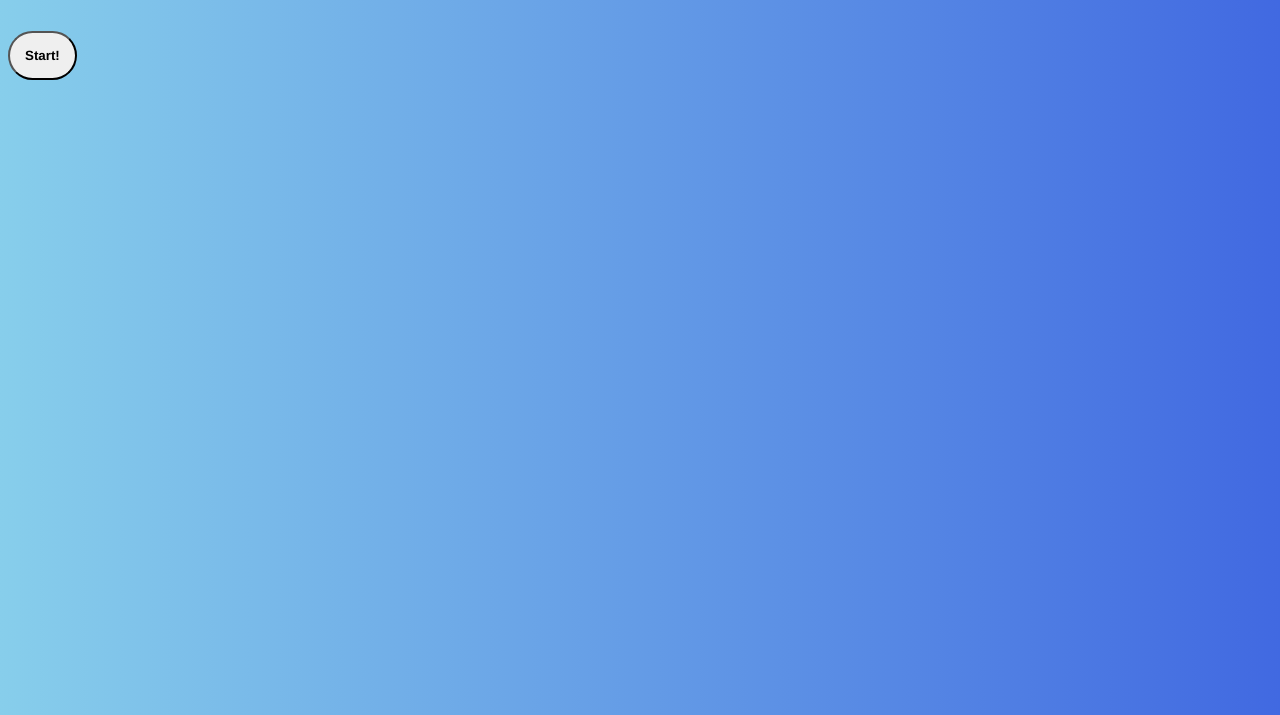
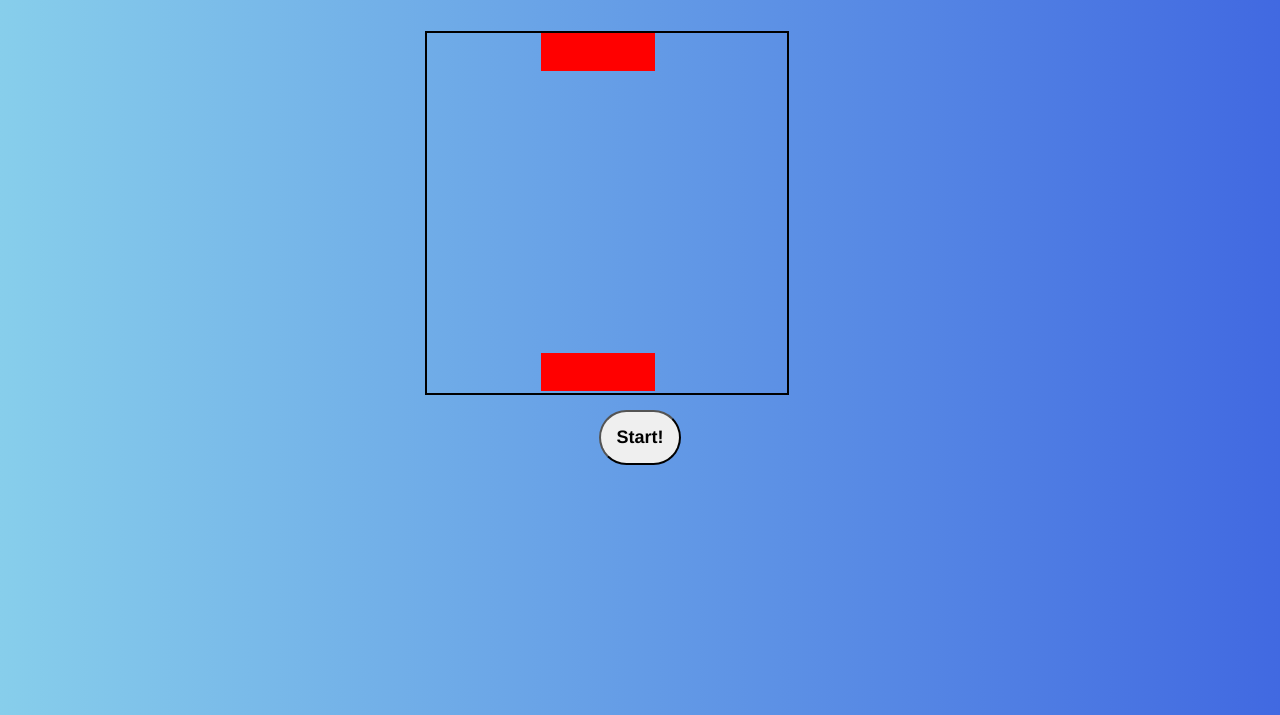
Before and after one commit to StevenRam7/frogger, a plain HTML site: page index.html in a window 1280 px wide. Shown: the part 85-800 px from the top of the page. Drawn offline with Linux system fonts and the light colour scheme.

Commit message:
start and finish marked

```diff
--- a/app.css
+++ b/app.css
@@ -1,5 +1,6 @@
 body {
-    background: linear-gradient(to right, skyblue, royalblue)
+    background: linear-gradient(to right, skyblue, royalblue);
+    text-align: center;
 }
 
 h1 {
@@ -16,7 +17,32 @@ h1 {
 #start-button {
     font-family: 'Franklin Gothic Medium', 'Arial Narrow', Arial, sans-serif;
     font-weight: bolder;
+    font-size: large;
     border-radius: 30px;
     padding: 15px;
 
 }
+
+#grid {
+    border: 2px solid;
+    margin-bottom: 15px;
+    margin-left: 33%;
+    height: 360px;
+    width: 360px;
+    display: flex;
+    flex-wrap: wrap;
+}
+
+#grid div {
+
+    height: 38px;
+    width: 38px;
+}
+
+.finish {
+    background-color: red;
+}
+
+.start {
+    background-color: red;
+}
--- a/index.html
+++ b/index.html
@@ -2,71 +2,18 @@
 <html lang="en">
 <head>
     <meta charset="UTF-8">
-    <link rel="stylesheet" href="app.css">
+    <link rel="stylesheet" type="text/css" href="app.css">
     <title>Frogger</title>
 </head>
 <body>
     <h1>FROGGER</h1>
-    <button id="start-button">Start!</button>
-    <div className="grid">
+    <div id="grid">
         <div></div>
         <div></div>
         <div></div>
-        <div></div>
-        <div></div>
-        <div classname="finish"></div>
-        <div></div>
-        <div></div>
-        <div></div>
-        <div></div>
-        <div></div>
-        <div></div>
-        <div></div>
-        <div classname="log-left"></div>
-        <div classname="log-left"></div>
-        <div classname="log-left"></div>
-        <div classname="log-left"></div>
-        <div classname="log-left"></div>
-        <div classname="log-left"></div>
-        <div classname="log-left"></div>
-        <div classname="log-left"></div>
-        <div classname="log-left"></div>
-        <div classname="log-right"></div>
-        <div classname="log-right"></div>
-        <div classname="log-right"></div>
-        <div classname="log-right"></div>
-        <div classname="log-right"></div>
-        <div classname="log-right"></div>
-        <div classname="log-right"></div>
-        <div classname="log-right"></div>
-        <div classname="log-right"></div>
-        <div></div>
-        <div></div>
-        <div></div>
-        <div></div>
-        <div></div>
-        <div></div>
-        <div></div>
-        <div></div>
-        <div></div>
-        <div classname="car-left"></div>
-        <div classname="car-left"></div>
-        <div classname="car-left"></div>
-        <div classname="car-left"></div>
-        <div classname="car-left"></div>
-        <div classname="car-left"></div>
-        <div classname="car-left"></div>
-        <div classname="car-left"></div>
-        <div classname="car-left"></div>
-        <div classname="car-right"></div>
-        <div classname="car-right"></div>
-        <div classname="car-right"></div>
-        <div classname="car-right"></div>
-        <div classname="car-right"></div>
-        <div classname="car-right"></div>
-        <div classname="car-right"></div>
-        <div classname="car-right"></div>
-        <div classname="car-right"></div>
+        <div class="finish"></div>
+        <div class="finish"></div>
+        <div class="finish"></div>
         <div></div>
         <div></div>
         <div></div>
@@ -79,12 +26,70 @@
         <div></div>
         <div></div>
         <div></div>
+        <div class="log-left"></div>
+        <div class="log-left"></div>
+        <div class="log-left"></div>
+        <div class="log-left"></div>
+        <div class="log-left"></div>
+        <div class="log-left"></div>
+        <div class="log-left"></div>
+        <div class="log-left"></div>
+        <div class="log-left"></div>
+        <div class="log-right"></div>
+        <div class="log-right"></div>
+        <div class="log-right"></div>
+        <div class="log-right"></div>
+        <div class="log-right"></div>
+        <div class="log-right"></div>
+        <div class="log-right"></div>
+        <div class="log-right"></div>
+        <div class="log-right"></div>
         <div></div>
         <div></div>
-        <div classname="start"></div>
+        <div></div>
+        <div></div>
+        <div></div>
+        <div></div>
+        <div></div>
+        <div></div>
+        <div></div>
+        <div class="car-left"></div>
+        <div class="car-left"></div>
+        <div class="car-left"></div>
+        <div class="car-left"></div>
+        <div class="car-left"></div>
+        <div class="car-left"></div>
+        <div class="car-left"></div>
+        <div class="car-left"></div>
+        <div class="car-left"></div>
+        <div class="car-right"></div>
+        <div class="car-right"></div>
+        <div class="car-right"></div>
+        <div class="car-right"></div>
+        <div class="car-right"></div>
+        <div class="car-right"></div>
+        <div class="car-right"></div>
+        <div class="car-right"></div>
+        <div class="car-right"></div>
+        <div></div>
+        <div></div>
+        <div></div>
+        <div></div>
+        <div></div>
+        <div></div>
+        <div></div>
+        <div></div>
+        <div></div>
+        <div></div>
+        <div></div>
+        <div></div>
+        <div class="start"></div>
+        <div class="start"></div>
+        <div class="start"></div>
         <div></div>
         <div></div>
         <div></div>
     </div>
+    <button id="start-button">Start!</button>
 </body>
 </html>
```
